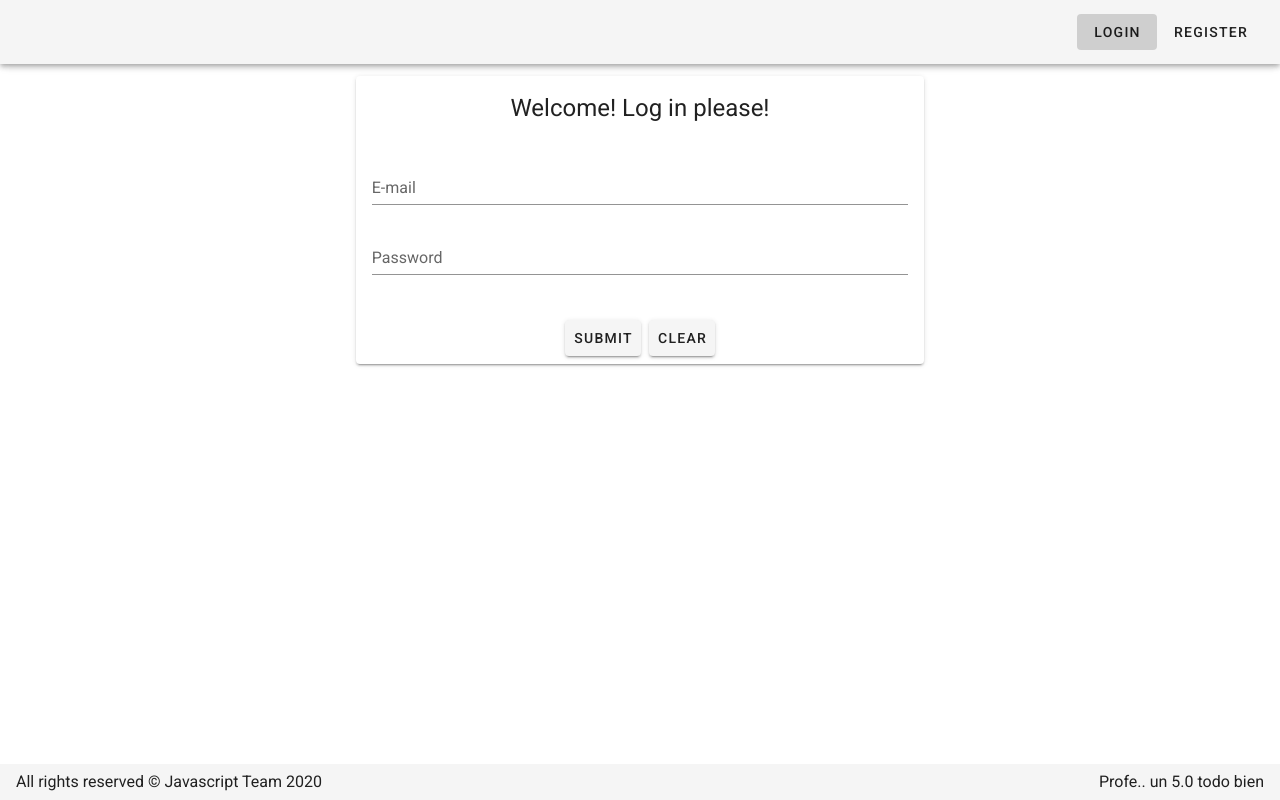
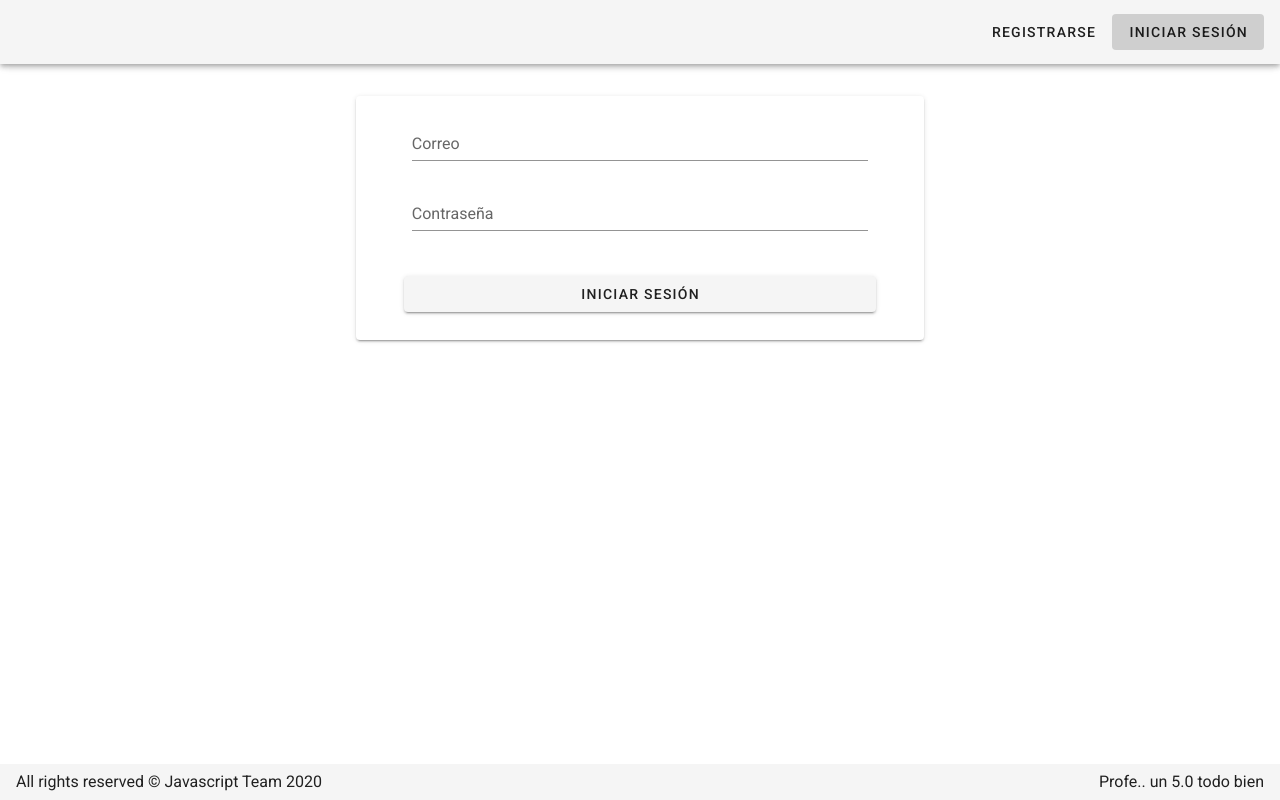
Before and after one commit to Arquitectura-Tarea-0/PQR_WEB_JAVASCRIPT, a Vue app: page / in a window 1280 px wide. Built offline with nearby package versions, Linux system fonts and the light colour scheme.

Commit message:
Hotfix: Changed language from English -> Spanish as Wireframe diagram specified

```diff
--- a/src/components/SignIn.vue
+++ b/src/components/SignIn.vue
@@ -3,18 +3,15 @@
     <v-row align="center" justify="center">
       <v-col cols="6">
         <v-card>
-          <v-card-title class="headline justify-center">Hi! Joins us!</v-card-title>
-
-          <v-form v-model="valid" ref="form" lazy-validation>
+          <v-form v-model="valid" ref="form" lazy-validation class="ma-5 pr-5 pl-5 pb-5">
             <v-card-text>
-              <v-text-field label="Name" v-model="name" :rules="nameRules" required></v-text-field>
-              <v-text-field label="E-mail" v-model="email" :rules="emailRules" required></v-text-field>
-              <v-text-field label="Password" v-model="password" :rules="passwordRules" required></v-text-field>
+              <v-text-field label="Nombre" v-model="name" :rules="nameRules" required></v-text-field>
+              <v-text-field label="Correo" v-model="email" :rules="emailRules" required></v-text-field>
+              <v-text-field label="Contraseña" v-model="password" :rules="passwordRules" required></v-text-field>
             </v-card-text>
 
             <v-card-actions class="justify-center">
-              <v-btn @click="submit" :disabled="!valid">submit</v-btn>
-              <v-btn @click="clear">clear</v-btn>
+              <v-btn block @click="submit" :disabled="!valid">Registrarme</v-btn>
             </v-card-actions>
           </v-form>
         </v-card>
@@ -58,9 +55,6 @@ export default {
         });
       }
     },
-    clear() {
-      this.$refs.form.reset();
-    },
   },
 };
 </script>
--- a/src/components/SignUp.vue
+++ b/src/components/SignUp.vue
@@ -3,17 +3,15 @@
     <v-row align="center" justify="center">
       <v-col cols="6">
         <v-card>
-          <v-card-title class="headline justify-center">Welcome! Log in please!</v-card-title>
 
-          <v-form v-model="valid" ref="form" lazy-validation>
+          <v-form v-model="valid" ref="form" lazy-validation class="ma-5 pr-5 pl-5 pb-5">
             <v-card-text>
-              <v-text-field label="E-mail" v-model="email" :rules="emailRules" required></v-text-field>
-              <v-text-field label="Password" v-model="password" :rules="passwordRules" required></v-text-field>
+              <v-text-field label="Correo" v-model="email" :rules="emailRules" required></v-text-field>
+              <v-text-field label="Contraseña" v-model="password" :rules="passwordRules" required></v-text-field>
             </v-card-text>
 
             <v-card-actions class="justify-center">
-              <v-btn @click="submit" :disabled="!valid">submit</v-btn>
-              <v-btn @click="clear">clear</v-btn>
+              <v-btn block @click="submit" :disabled="!valid">Iniciar sesión</v-btn>
             </v-card-actions>
           </v-form>
         </v-card>
@@ -54,9 +52,6 @@ export default {
         });
       }
     },
-    clear() {
-      this.$refs.form.reset();
-    },
   },
 };
 </script>
--- a/src/views/Home.vue
+++ b/src/views/Home.vue
@@ -2,11 +2,11 @@
   <v-app>
     <v-app-bar app>
       <v-spacer></v-spacer>
+      <v-btn text to="/register">
+        <span>registrarse</span>
+      </v-btn>
       <v-btn text to="/">
-        <span>login</span>
-      </v-btn>
-      <v-btn text to="/register">
-        <span>register</span>
+        <span>iniciar sesión</span>
       </v-btn>
     </v-app-bar>
 
```
